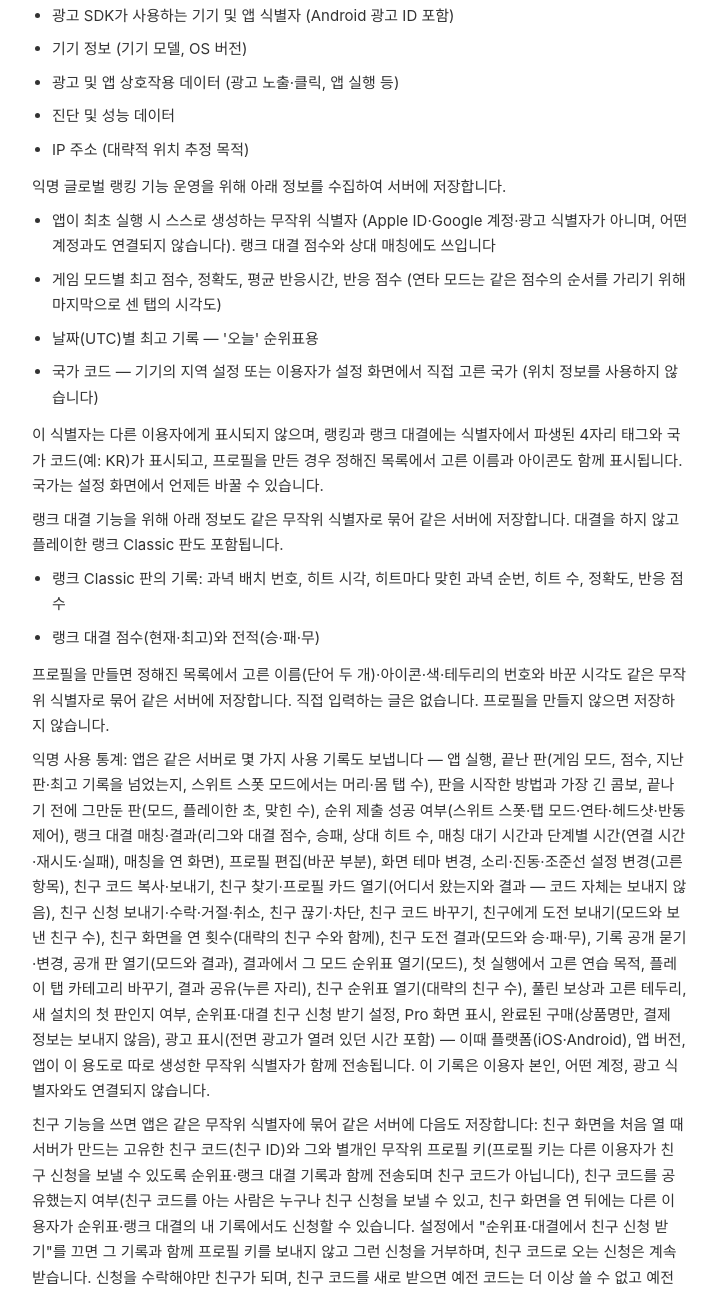
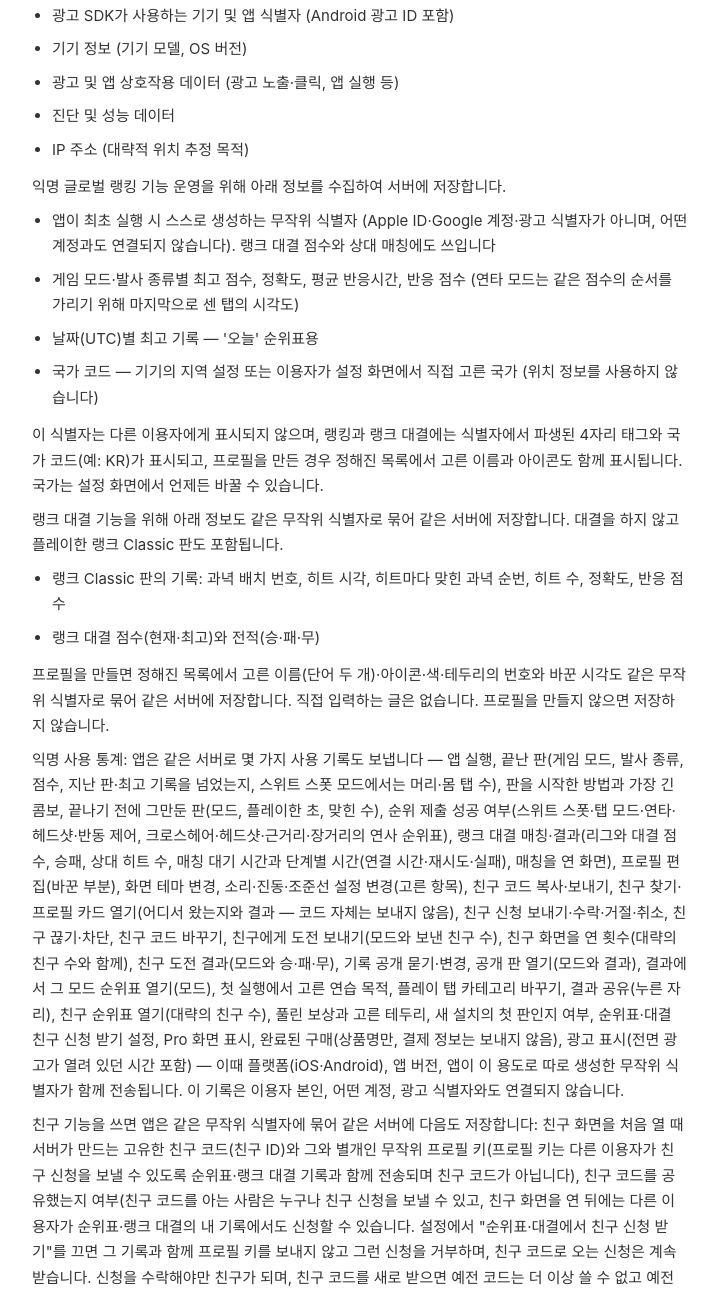
Before and after one commit to pilyeooong/pilyeooong.github.io, a plain HTML site: page aim-trainer/privacy-ko.html in a window 1280 px wide. Shown: the part 450-1743 px from the top of the page, without its empty margins (280-997 px from the left). Drawn offline with Linux system fonts and the light colour scheme.

Commit message:
aim-trainer: privacy — fire type (single/auto) in scores and usage events, auto-fire ranking boards

```diff
--- a/aim-trainer/privacy-ko.html
+++ b/aim-trainer/privacy-ko.html
@@ -37,7 +37,7 @@
     <p>익명 글로벌 랭킹 기능 운영을 위해 아래 정보를 수집하여 서버에 저장합니다.</p>
     <ul>
       <li>앱이 최초 실행 시 스스로 생성하는 무작위 식별자 (Apple ID·Google 계정·광고 식별자가 아니며, 어떤 계정과도 연결되지 않습니다). 랭크 대결 점수와 상대 매칭에도 쓰입니다</li>
-      <li>게임 모드별 최고 점수, 정확도, 평균 반응시간, 반응 점수 (연타 모드는 같은 점수의 순서를 가리기 위해 마지막으로 센 탭의 시각도)</li>
+      <li>게임 모드·발사 종류별 최고 점수, 정확도, 평균 반응시간, 반응 점수 (연타 모드는 같은 점수의 순서를 가리기 위해 마지막으로 센 탭의 시각도)</li>
       <li>날짜(UTC)별 최고 기록 — '오늘' 순위표용</li>
       <li>국가 코드 — 기기의 지역 설정 또는 이용자가 설정 화면에서 직접 고른 국가 (위치 정보를 사용하지 않습니다)</li>
     </ul>
@@ -48,7 +48,7 @@
       <li>랭크 대결 점수(현재·최고)와 전적(승·패·무)</li>
     </ul>
     <p>프로필을 만들면 정해진 목록에서 고른 이름(단어 두 개)·아이콘·색·테두리의 번호와 바꾼 시각도 같은 무작위 식별자로 묶어 같은 서버에 저장합니다. 직접 입력하는 글은 없습니다. 프로필을 만들지 않으면 저장하지 않습니다.</p>
-    <p>익명 사용 통계: 앱은 같은 서버로 몇 가지 사용 기록도 보냅니다 — 앱 실행, 끝난 판(게임 모드, 점수, 지난 판·최고 기록을 넘었는지, 스위트 스폿 모드에서는 머리·몸 탭 수), 판을 시작한 방법과 가장 긴 콤보, 끝나기 전에 그만둔 판(모드, 플레이한 초, 맞힌 수), 순위 제출 성공 여부(스위트 스폿·탭 모드·연타·헤드샷·반동 제어), 랭크 대결 매칭·결과(리그와 대결 점수, 승패, 상대 히트 수, 매칭 대기 시간과 단계별 시간(연결 시간·재시도·실패), 매칭을 연 화면), 프로필 편집(바꾼 부분), 화면 테마 변경, 소리·진동·조준선 설정 변경(고른 항목), 친구 코드 복사·보내기, 친구 찾기·프로필 카드 열기(어디서 왔는지와 결과 — 코드 자체는 보내지 않음), 친구 신청 보내기·수락·거절·취소, 친구 끊기·차단, 친구 코드 바꾸기, 친구에게 도전 보내기(모드와 보낸 친구 수), 친구 화면을 연 횟수(대략의 친구 수와 함께), 친구 도전 결과(모드와 승·패·무), 기록 공개 묻기·변경, 공개 판 열기(모드와 결과), 결과에서 그 모드 순위표 열기(모드), 첫 실행에서 고른 연습 목적, 플레이 탭 카테고리 바꾸기, 결과 공유(누른 자리), 친구 순위표 열기(대략의 친구 수), 풀린 보상과 고른 테두리, 새 설치의 첫 판인지 여부, 순위표·대결 친구 신청 받기 설정, Pro 화면 표시, 완료된 구매(상품명만, 결제 정보는 보내지 않음), 광고 표시(전면 광고가 열려 있던 시간 포함) — 이때 플랫폼(iOS·Android), 앱 버전, 앱이 이 용도로 따로 생성한 무작위 식별자가 함께 전송됩니다. 이 기록은 이용자 본인, 어떤 계정, 광고 식별자와도 연결되지 않습니다.</p>
+    <p>익명 사용 통계: 앱은 같은 서버로 몇 가지 사용 기록도 보냅니다 — 앱 실행, 끝난 판(게임 모드, 발사 종류, 점수, 지난 판·최고 기록을 넘었는지, 스위트 스폿 모드에서는 머리·몸 탭 수), 판을 시작한 방법과 가장 긴 콤보, 끝나기 전에 그만둔 판(모드, 플레이한 초, 맞힌 수), 순위 제출 성공 여부(스위트 스폿·탭 모드·연타·헤드샷·반동 제어, 크로스헤어·헤드샷·근거리·장거리의 연사 순위표), 랭크 대결 매칭·결과(리그와 대결 점수, 승패, 상대 히트 수, 매칭 대기 시간과 단계별 시간(연결 시간·재시도·실패), 매칭을 연 화면), 프로필 편집(바꾼 부분), 화면 테마 변경, 소리·진동·조준선 설정 변경(고른 항목), 친구 코드 복사·보내기, 친구 찾기·프로필 카드 열기(어디서 왔는지와 결과 — 코드 자체는 보내지 않음), 친구 신청 보내기·수락·거절·취소, 친구 끊기·차단, 친구 코드 바꾸기, 친구에게 도전 보내기(모드와 보낸 친구 수), 친구 화면을 연 횟수(대략의 친구 수와 함께), 친구 도전 결과(모드와 승·패·무), 기록 공개 묻기·변경, 공개 판 열기(모드와 결과), 결과에서 그 모드 순위표 열기(모드), 첫 실행에서 고른 연습 목적, 플레이 탭 카테고리 바꾸기, 결과 공유(누른 자리), 친구 순위표 열기(대략의 친구 수), 풀린 보상과 고른 테두리, 새 설치의 첫 판인지 여부, 순위표·대결 친구 신청 받기 설정, Pro 화면 표시, 완료된 구매(상품명만, 결제 정보는 보내지 않음), 광고 표시(전면 광고가 열려 있던 시간 포함) — 이때 플랫폼(iOS·Android), 앱 버전, 앱이 이 용도로 따로 생성한 무작위 식별자가 함께 전송됩니다. 이 기록은 이용자 본인, 어떤 계정, 광고 식별자와도 연결되지 않습니다.</p>
     <p>친구 기능을 쓰면 앱은 같은 무작위 식별자에 묶어 같은 서버에 다음도 저장합니다: 친구 화면을 처음 열 때 서버가 만드는 고유한 친구 코드(친구 ID)와 그와 별개인 무작위 프로필 키(프로필 키는 다른 이용자가 친구 신청을 보낼 수 있도록 순위표·랭크 대결 기록과 함께 전송되며 친구 코드가 아닙니다), 친구 코드를 공유했는지 여부(친구 코드를 아는 사람은 누구나 친구 신청을 보낼 수 있고, 친구 화면을 연 뒤에는 다른 이용자가 순위표·랭크 대결의 내 기록에서도 신청할 수 있습니다. 설정에서 "순위표·대결에서 친구 신청 받기"를 끄면 그 기록과 함께 프로필 키를 보내지 않고 그런 신청을 거부하며, 친구 코드로 오는 신청은 계속 받습니다. 신청을 수락해야만 친구가 되며, 친구 코드를 새로 받으면 예전 코드는 더 이상 쓸 수 없고 예전 코드는 다른 사람에게 다시 주지 않습니다), 차단한 사람, 추측과 스팸을 막기 위해 최근 1시간 동안 기기가 찾아본 친구 코드 수와 오늘 보낸 친구 신청 수(1일 보관, 입력한 코드 자체는 저장하지 않음), 보내고 받은 친구 신청(대기 중인 신청은 14일 뒤 만료, 거절된 신청은 다시 보내지지 않도록 7일 보관), 친구인 이용자와 친구가 된 시각, 나에게 온 알림(친구 신청, 수락, 친구가 보낸 도전, 도전 결과 — 30일 보관), 친구가 있거나 친구 ID를 공유했거나 기록 공개를 켠 동안 다섯 타임어택 모드 각각의 최고 판(과녁 배치 번호, 히트 시각, 히트 수, 반응 점수 — 친구가, 기록 공개를 켜면 순위표의 누구나 도전할 수 있도록), 친구 도전 결과(모드와 양쪽 히트 수, 30일 보관). 친구 ID는 본인에게만 보이며, 친구에게는 4자리 태그 또는 프로필, 최고 점수, 최고 판 히트 수, 서로의 도전 결과가 보입니다. 친구에게는 모든 순위표의 내 최고 기록(전체·오늘)과 랭크 대결 리그도 보이며, 최근 30일 안에 랭크 대결을 한 상대에게는 친구 신청을 보낼 수 있는 최근 상대로 내가 보일 수 있습니다. 친구를 끊으면 그 친구와의 연결과 도전 결과가 삭제되고, 친구가 없고 지금의 친구 ID를 공유하지 않았으며 기록 공개가 꺼져 있으면 저장된 판이 삭제됩니다. 기록 공개는 직접 켜기 전에는 꺼져 있습니다(설정, 또는 신기록 뒤 앱이 한 번 묻는 때). 켜 둔 동안에는 누구나 순위표에서 내 최고 판에 도전할 수 있다는 것을 보고 태그 또는 프로필과 함께 도전할 수 있으며, 끄면 바로 내려갑니다. 365일 동안 쓰지 않은 친구 데이터는 삭제됩니다.</p>
     <p>광고 측정(Google Analytics for Firebase): 저희가 Google Ads에 낸 광고로 들어온 설치와 앱 안 행동을 측정하기 위해 앱은 Google의 Firebase SDK를 사용합니다. 이 SDK는 Google에 다음을 보냅니다 — SDK가 이 앱용으로 만드는 앱 인스턴스 식별자, Android에서는 Android 광고 ID, 앱 실행(설치 뒤 첫 실행 포함)·세션·앱 업데이트, 새로 설치한 앱이 세 번째 판을 끝냈는지 여부, SDK가 자동으로 기록하는 인앱 구매 이벤트(상품과 가격, 결제 정보는 아님), 기기 모델과 OS 버전, IP 주소로 Google이 추정하는 대략적인 위치. iOS에서는 앱이 추적 허용(ATT)을 요청하지 않으므로 광고 식별자를 쓸 수 없고, SDK의 앱 공급업체 식별자(IDFV) 수집과 광고 개인화 신호는 꺼져 있습니다. 이 데이터는 앱이 랭킹·대결·사용 통계에 쓰는 무작위 식별자와 연결되지 않습니다. Pro 이용자의 앱은 Google Analytics for Firebase로 데이터를 보내지 않으며, Pro를 구매하거나 복원하면 그때부터 보내지 않습니다.</p>
     <p>앱은 플레이 기록 전체, 모드별 최고 점수, Pro 이용 권한 상태와 설정·앱 안 진행(연습 목적, 끝낸 판 수, 확인한 보상)을 기기에 저장합니다. 단, 랭크 Classic 판의 기록(과녁 배치 번호, 히트 시각, 히트마다 맞힌 과녁 순번, 히트 수, 정확도, 반응 점수)은 랭크 대결 상대 제공을 위해 서버에도 보내 30일 동안 보관합니다. 친구·기록 공개를 쓰면 다섯 모드의 최고 판도 위와 같이 서버에 보관합니다. 앱 내 구매 거래는 iOS에서는 Apple이 App Store를 통해, Android에서는 Google이 Google Play를 통해 처리하며, 앱은 결제 정보를 받거나 저장하지 않습니다.</p>
```
Also changed, not shown: aim-trainer/privacy-en.html (+2 -2 lines).
